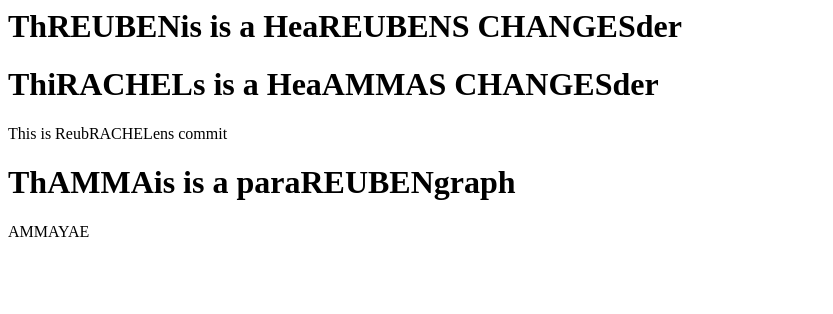
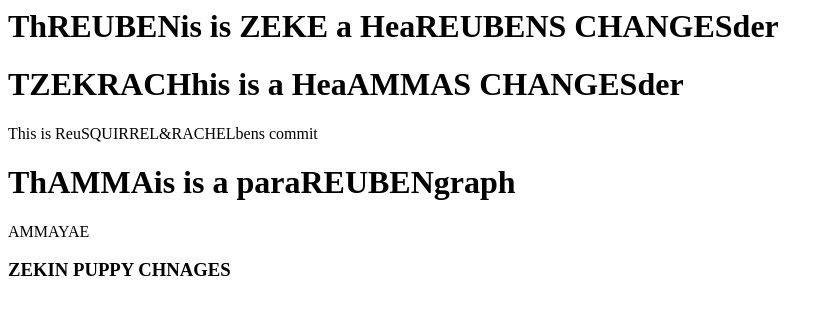
Before and after one commit to rv72/git-test, a website: page templates/test.html in a window 1280 px wide. Shown: the whole page, without its empty margins (0-833 px from the left). Drawn offline with Linux system fonts and the light colour scheme.

Commit message:
zeke & rachel changes

```diff
--- a/templates/test.html
+++ b/templates/test.html
@@ -3,11 +3,12 @@
     <head></head>
 
     <body>
-        <h1>ThREUBENis is a HeaREUBENS CHANGESder</h1>
-        <h1>ThiRACHELs is a HeaAMMAS CHANGESder</h1>
-        <p>This is ReubRACHELens commit</p>
+        <h1>ThREUBENis is ZEKE a HeaREUBENS CHANGESder</h1>
+        <h1>TZEKRACHhis is a HeaAMMAS CHANGESder</h1>
+        <p>This is ReuSQUIRREL&RACHELbens commit</p>
         <h1>ThAMMAis is a paraREUBENgraph</h1>
         <p>AMMAYAE</p>
+        <h3>ZEKIN PUPPY CHNAGES</h3>
     </body>
 
 </html>
```
